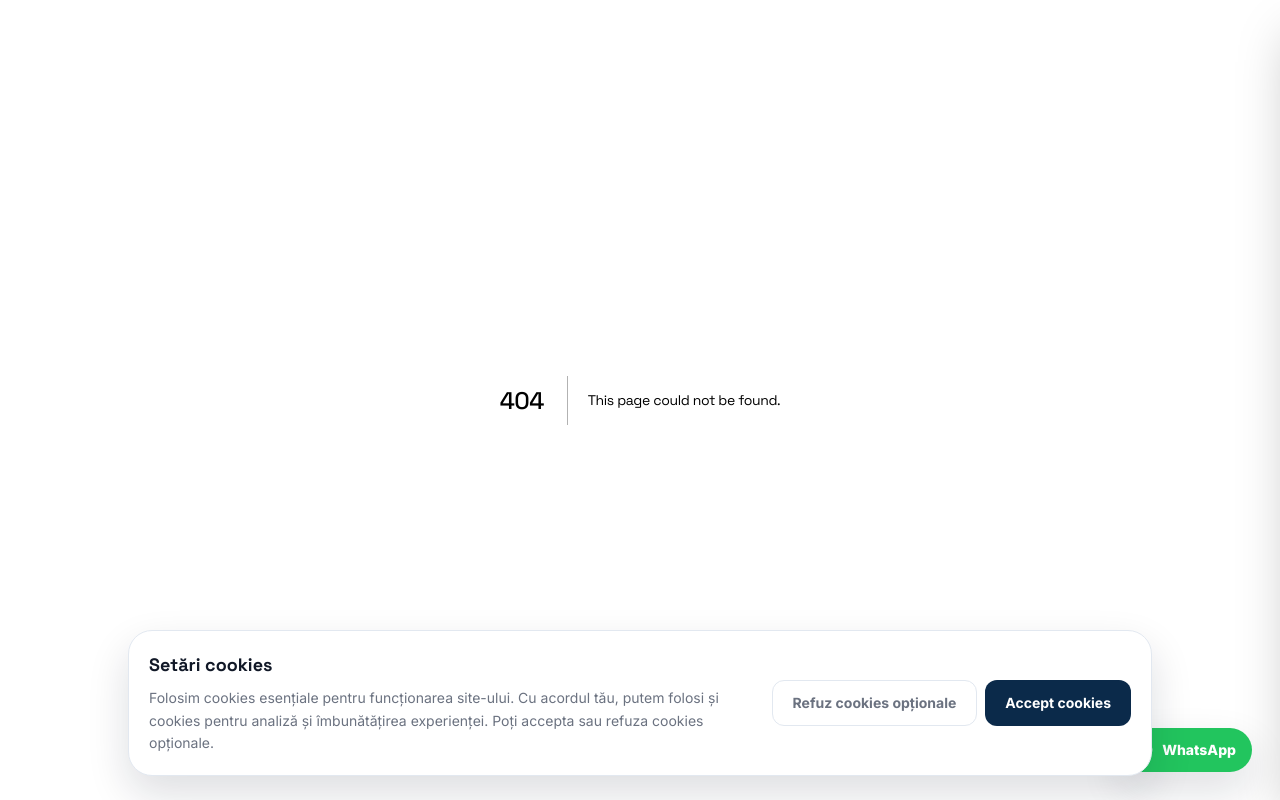
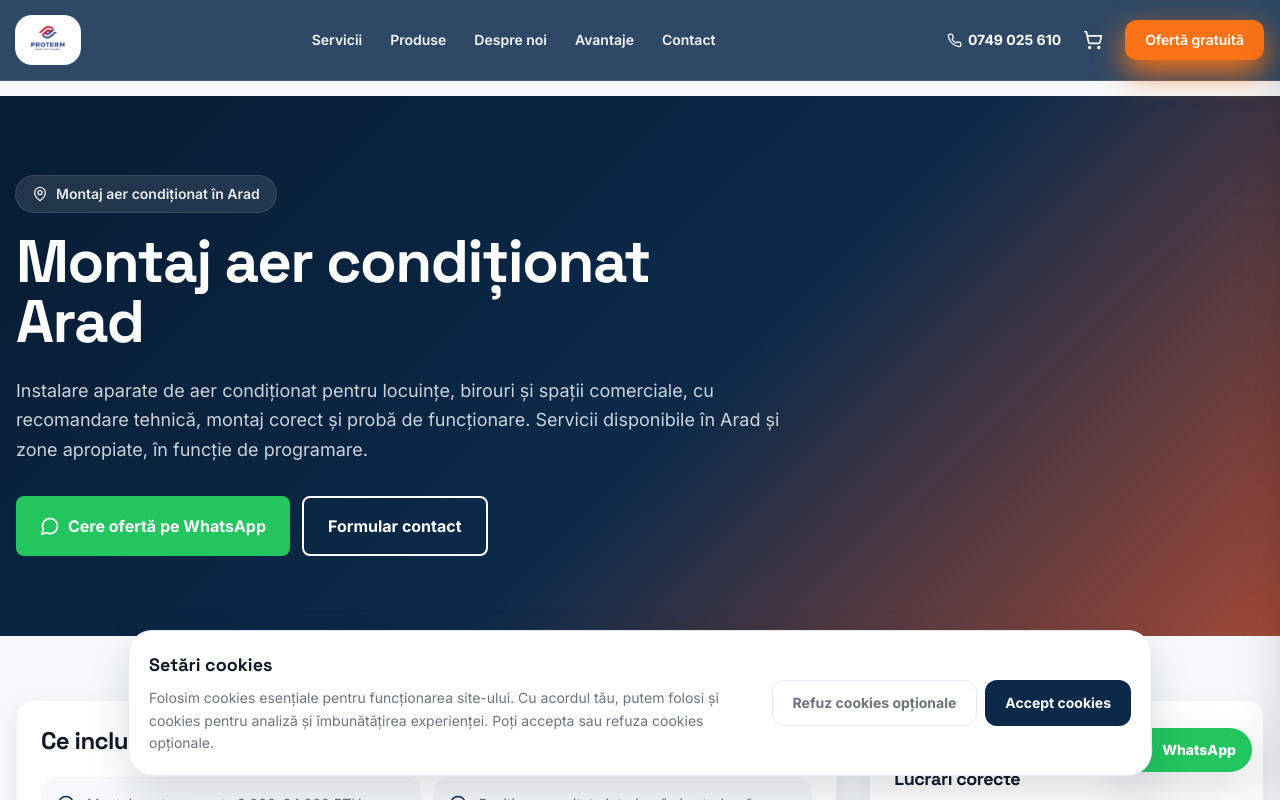
Before and after one commit to protermarad-hash/pro-term-web, a Next.js app: page /servicii/montaj-aer-conditionat-arad in a window 1280 px wide. Before the commit this address had no page. Shown: the top 800 px of the page. Built offline with nearby package versions, Linux system fonts and the light colour scheme.

Commit message:
Add Arad AC installation SEO page

```diff
--- /dev/null
+++ b/src/app/servicii/montaj-aer-conditionat-arad/page.tsx
@@ -0,0 +1,13 @@
+import type { Metadata } from 'next';
+import Header from '@/components/Header';
+import Footer from '@/components/Footer';
+import ServiceCityPage from '@/components/ServiceCityPage';
+
+export const metadata: Metadata = {
+  title: 'Montaj aer condiționat Arad | PRO TERM',
+  description: 'Montaj aer condiționat în Arad pentru locuințe, birouri și spații comerciale. Instalare, probă de funcționare și suport tehnic PRO TERM.',
+};
+
+export default function Page() {
+  return <><Header /><ServiceCityPage city="Arad" service="montaj" /><Footer /></>;
+}
```
